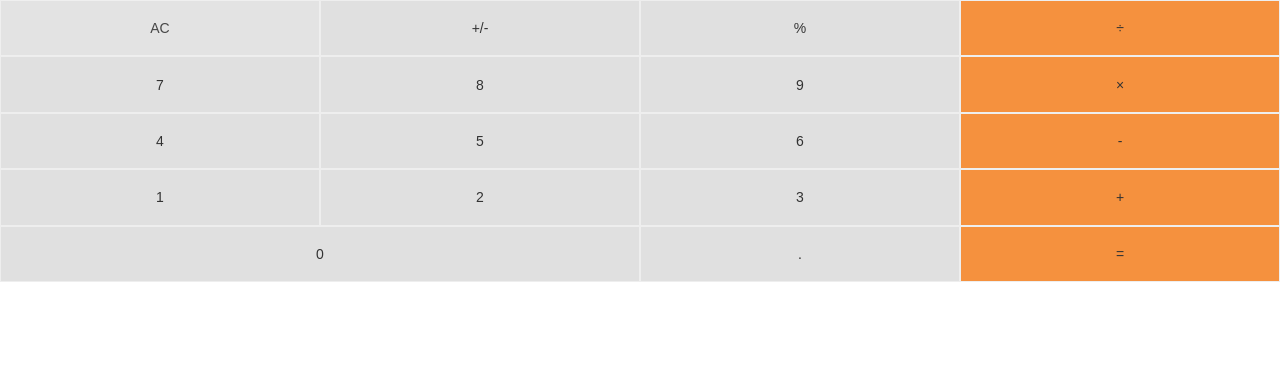
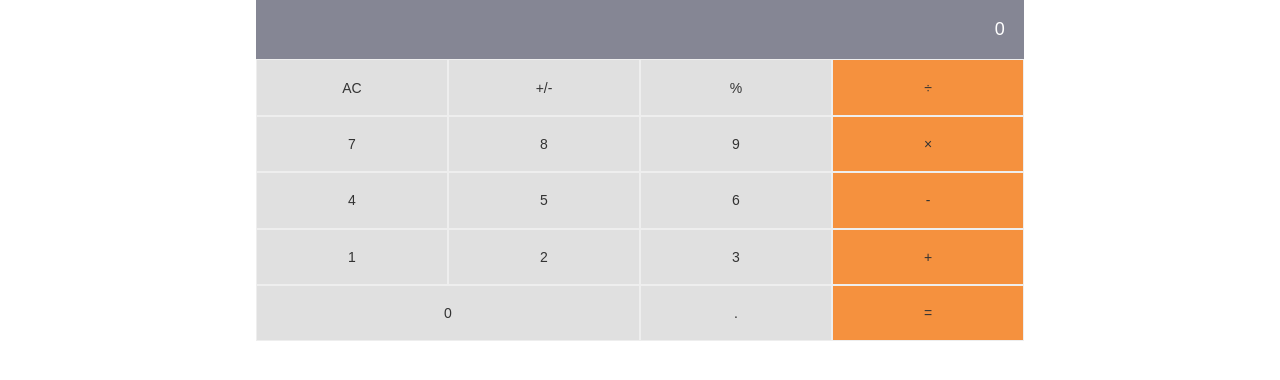
Before and after one commit to aimalamiri/Math-Magician, a React (Create React App) app: page / in a window 1280 px wide. Shown: the top 380 px of the page. Built offline with nearby package versions, Linux system fonts and the light colour scheme.

Commit message:
Add TextInput component

```diff
--- a/src/components/Calculator.js
+++ b/src/components/Calculator.js
@@ -1,10 +1,15 @@
 import React from 'react';
 import CalculatorButton from './CalculatorButton';
+import TextInput from './TextInput';
 
 export default class Calculator extends React.PureComponent {
   render() {
     return (
+      <div className="calculator">
         <div className="grid cols-4">
+          <div className="span-4">
+            <TextInput value={0} />
+          </div>
           <CalculatorButton text="AC" />
           <CalculatorButton text="+/-" />
           <CalculatorButton text="%" />
@@ -25,6 +30,7 @@ export default class Calculator extends React.PureComponent {
           <CalculatorButton text="." />
           <CalculatorButton className="bg-orange" text="=" />
         </div>
+      </div>
     );
   }
 }
--- /dev/null
+++ b/src/components/TextInput.js
@@ -0,0 +1,18 @@
+import React from 'react';
+import PropTypes from 'prop-types';
+
+export default class TextInput extends React.PureComponent {
+  changeHandler() {
+    const { value } = this.props;
+    return value;
+  }
+
+  render() {
+    const { value } = this.props;
+    return <input type="text" value={value} onChange={this.changeHandler} />;
+  }
+}
+
+TextInput.propTypes = {
+  value: PropTypes.number.isRequired,
+};
--- a/src/css/styles.css
+++ b/src/css/styles.css
@@ -8,11 +8,20 @@ body {
   font-family: sans-serif;
 }
 
+input {
+  padding: 1.2rem;
+  background-color: #858694;
+  color: #fff;
+  font-size: 18px;
+  border: none;
+  text-align: right;
+  width: 100%;
+}
+
 .btn {
   background-color: #e0e0e0;
   color: #333;
   padding: 1.2rem;
-  width: 100%;
   border: solid #eee 1px;
   cursor: pointer;
   font-size: 14px;
@@ -37,3 +46,15 @@ body {
 .span-2 {
   grid-column: span 2;
 }
+
+.span-4 {
+  grid-column: span 4;
+}
+
+@media screen and (min-width: 768px) {
+  .calculator {
+    max-width: 768px;
+    margin-left: auto;
+    margin-right: auto;
+  }
+}
```
Lines whose indentation alone changed are shown as unchanged.
